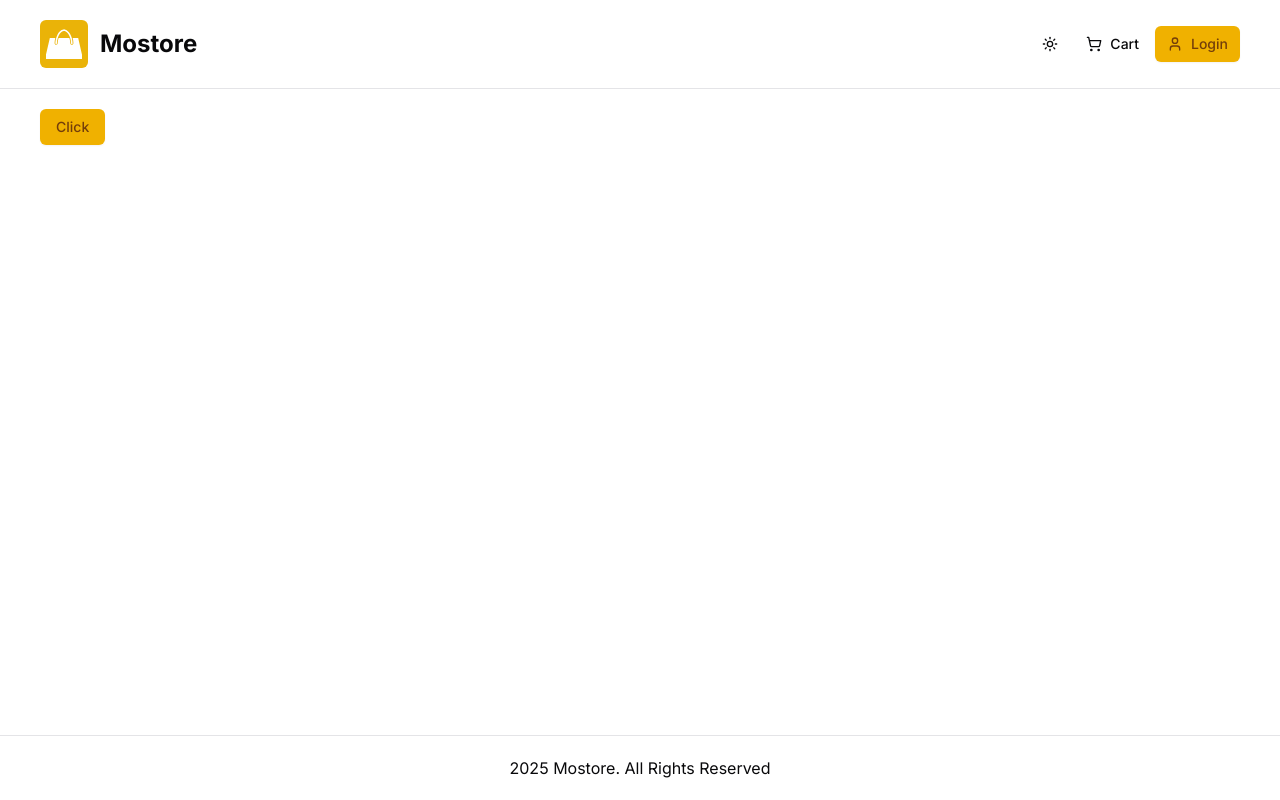
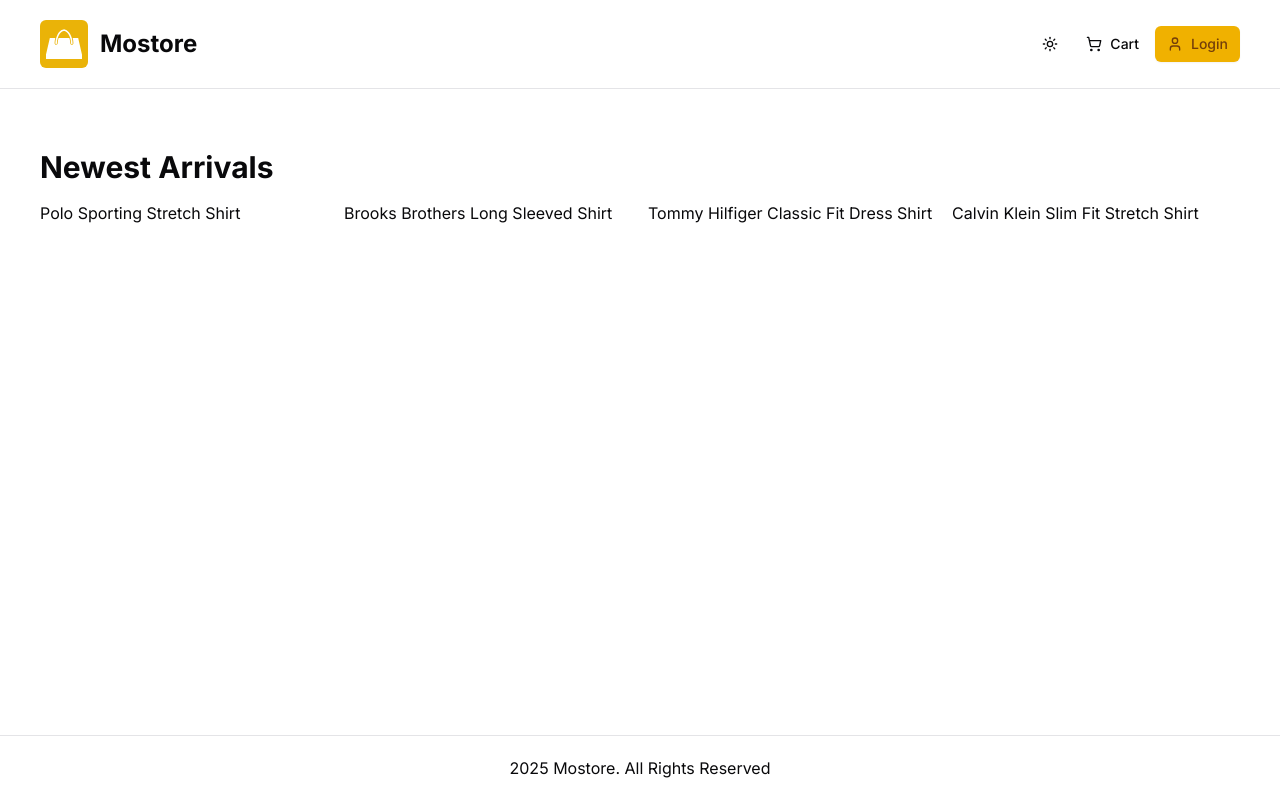
Before and after one commit to MohamedHNoor/mostore, a Next.js app: page / in a window 1280 px wide. Built offline with nearby package versions, Linux system fonts and the light colour scheme; no server answers.

Commit message:
Add sample products data and created product-list component

```diff
--- a/app/(root)/page.tsx
+++ b/app/(root)/page.tsx
@@ -1,12 +1,21 @@
-import { Button } from '@/components/ui/button'
 import { type Metadata } from 'next'
+import ProductList from '@/components/shared/product/product-list'
+import sampleData from '@/db/sample-data'
 
 export const metadata: Metadata = {
   title: 'Home',
 }
 
 function HomePage() {
-  return <Button>Click</Button>
+  return (
+    <>
+      <ProductList
+        data={sampleData.products}
+        title='Newest Arrivals'
+        limit={4}
+      />
+    </>
+  )
 }
 
 export default HomePage
--- /dev/null
+++ b/components/shared/product/product-list.tsx
@@ -0,0 +1,28 @@
+type ProductListProps = {
+  data: any
+  title?: string
+  limit?: number
+}
+
+const ProductList = ({ data, title, limit }: ProductListProps) => {
+  const limitedData = limit ? data.slice(0, limit) : data
+
+  return (
+    <div className='my-10'>
+      <h2 className='h2-bold mb-4'>{title}</h2>
+      {data.length > 0 ? (
+        <div className='grid grid-cols-1 sm:grid-cols-2 md:grid-cols-3 lg:grid-cols-4 gap-4'>
+          {limitedData.map((product: any) => (
+            <div>{product.name}</div>
+          ))}
+        </div>
+      ) : (
+        <div>
+          <p>No Products Found</p>
+        </div>
+      )}
+    </div>
+  )
+}
+
+export default ProductList
--- /dev/null
+++ b/db/sample-data.ts
@@ -0,0 +1,108 @@
+const sampleData = {
+  products: [
+    {
+      name: 'Polo Sporting Stretch Shirt',
+      slug: 'polo-sporting-stretch-shirt',
+      category: "Men's Dress Shirts",
+      description: 'Classic Polo style with modern comfort',
+      images: [
+        '/images/sample-products/p1-1.jpg',
+        '/images/sample-products/p1-2.jpg',
+      ],
+      price: 59.99,
+      brand: 'Polo',
+      rating: 4.5,
+      numReviews: 10,
+      stock: 5,
+      isFeatured: true,
+      banner: 'banner-1.jpg',
+    },
+    {
+      name: 'Brooks Brothers Long Sleeved Shirt',
+      slug: 'brooks-brothers-long-sleeved-shirt',
+      category: "Men's Dress Shirts",
+      description: 'Timeless style and premium comfort',
+      images: [
+        '/images/sample-products/p2-1.jpg',
+        '/images/sample-products/p2-2.jpg',
+      ],
+      price: 85.9,
+      brand: 'Brooks Brothers',
+      rating: 4.2,
+      numReviews: 8,
+      stock: 10,
+      isFeatured: true,
+      banner: 'banner-2.jpg',
+    },
+    {
+      name: 'Tommy Hilfiger Classic Fit Dress Shirt',
+      slug: 'tommy-hilfiger-classic-fit-dress-shirt',
+      category: "Men's Dress Shirts",
+      description: 'A perfect blend of sophistication and comfort',
+      images: [
+        '/images/sample-products/p3-1.jpg',
+        '/images/sample-products/p3-2.jpg',
+      ],
+      price: 99.95,
+      brand: 'Tommy Hilfiger',
+      rating: 4.9,
+      numReviews: 3,
+      stock: 0,
+      isFeatured: false,
+      banner: null,
+    },
+    {
+      name: 'Calvin Klein Slim Fit Stretch Shirt',
+      slug: 'calvin-klein-slim-fit-stretch-shirt',
+      category: "Men's Dress Shirts",
+      description: 'Streamlined design with flexible stretch fabric',
+      images: [
+        '/images/sample-products/p4-1.jpg',
+        '/images/sample-products/p4-2.jpg',
+      ],
+      price: 39.95,
+      brand: 'Calvin Klein',
+      rating: 3.6,
+      numReviews: 5,
+      stock: 10,
+      isFeatured: false,
+      banner: null,
+    },
+    {
+      name: 'Polo Ralph Lauren Oxford Shirt',
+      slug: 'polo-ralph-lauren-oxford-shirt',
+      category: "Men's Dress Shirts",
+      description: 'Iconic Polo design with refined oxford fabric',
+      images: [
+        '/images/sample-products/p5-1.jpg',
+        '/images/sample-products/p5-2.jpg',
+      ],
+      price: 79.99,
+      brand: 'Polo',
+      rating: 4.7,
+      numReviews: 18,
+      stock: 6,
+      isFeatured: false,
+      banner: null,
+    },
+    {
+      name: 'Polo Classic Pink Hoodie',
+      slug: 'polo-classic-pink-hoodie',
+      category: "Men's Sweatshirts",
+      description: 'Soft, stylish, and perfect for laid-back days',
+      images: [
+        '/images/sample-products/p6-1.jpg',
+        '/images/sample-products/p6-2.jpg',
+      ],
+      price: 99.99,
+      brand: 'Polo',
+      rating: 4.6,
+      numReviews: 12,
+      stock: 8,
+      isFeatured: true,
+      banner: null,
+    },
+  ],
+};
+
+export default sampleData;
```
